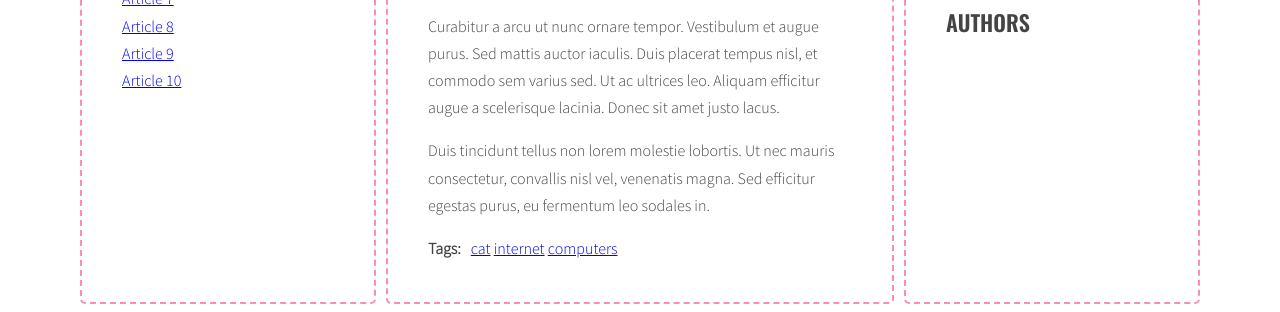
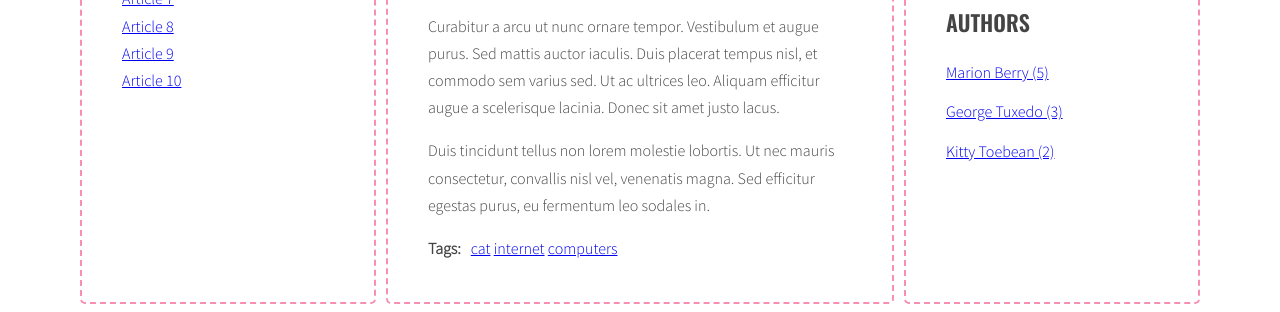
Before and after one commit to deidrah/blog-project, a plain HTML site: page index.html in a window 1280 px wide. Shown: the part 537-849 px from the top of the page. Drawn offline with nearby package versions, Linux system fonts and the light colour scheme.

Commit message:
adding author list functionality

```diff
--- a/js/script.js
+++ b/js/script.js
@@ -35,6 +35,8 @@ const optArticleSelector = '.post',
   optTitleListSelector = '.titles',
   optArticleTagsSelector = '.post-tags .list',
   optArticleAuthorSelector = '.post-author',
+  optTagListSelector = '.tags.list',
+  optAuthorListSelector = '.list.authors',
   optCloudClassCount = 5,
   optCloudClassPrefix = 'tag-size-';
 
@@ -200,6 +202,8 @@ function addClickListenersToTags(){
 addClickListenersToTags();
 
 function generateAuthors() {
+  /* create a new variable allAuthors with an empty object */
+  let allAuthors = {};
   /* find all articles */
   const articles = document.querySelectorAll(optArticleSelector);
   /* START LOOP: for every article: */
@@ -218,8 +222,27 @@ function generateAuthors() {
     /* add generated code to html variable */
     html = html + '  ' + linkHTML;
     console.log(html);
+    /* check if this link is NOT already in allAuthors */
+    if (!allAuthors.hasOwnProperty(author)) {
+      /*   add author to allAuthors object */
+      allAuthors[author] = 1;
+    } else {
+      allAuthors[author]++;
+    }
     /* insert HTML of all the links into the authors wrapper */
     authorsWrapper.innerHTML = html;
+    /* find list of authors in right column */
+    const authorList = document.querySelector(optAuthorListSelector);
+    /* create variable for all links HTML code */
+    let allAuthorsHTML = '';
+    /* START LOOP: for each author in allAuthors: */
+    for (let author in allAuthors) {
+      /* generate code of a link and add it to allAuthorsHTML */
+      allAuthorsHTML += '<li><a href="#author-' + author + '">' + author + ' (' + allAuthors[author] + ') ' + '</a></li>';
+      /* END LOOP: for each author in allAuthors: */
+    }
+    /* add html from allAuthorsHTML to authorList */
+    authorList.innerHTML = allAuthorsHTML;
     /* END LOOP: for every article: */
   }
 }
@@ -269,5 +292,4 @@ function addClickListenersToAuthors() {
     /* END LOOP: for each link */
   }
 }
-
 addClickListenersToAuthors();
--- a/sass/style.scss
+++ b/sass/style.scss
@@ -129,7 +129,7 @@ body {
 .tag-size-3 {font-size: 22px; color: rgb(212, 90, 147);}
 .tag-size-4 {font-size: 26px; color: rgb(201, 9, 9) ;}
 .tag-size-5 {font-size: 30px; color: rgb(35, 95, 224);}
-.sidebar--right ul li {display: inline;}
+.sidebar--right .tags li {display: inline;}
 
 /* Media queries */
 
```
Also changed, not shown: css/style.css, 1 other file.
